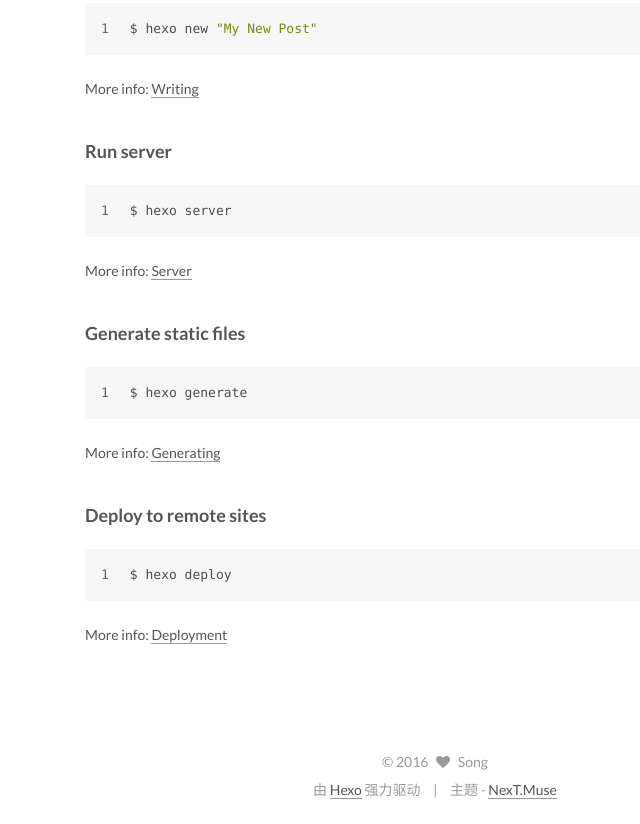
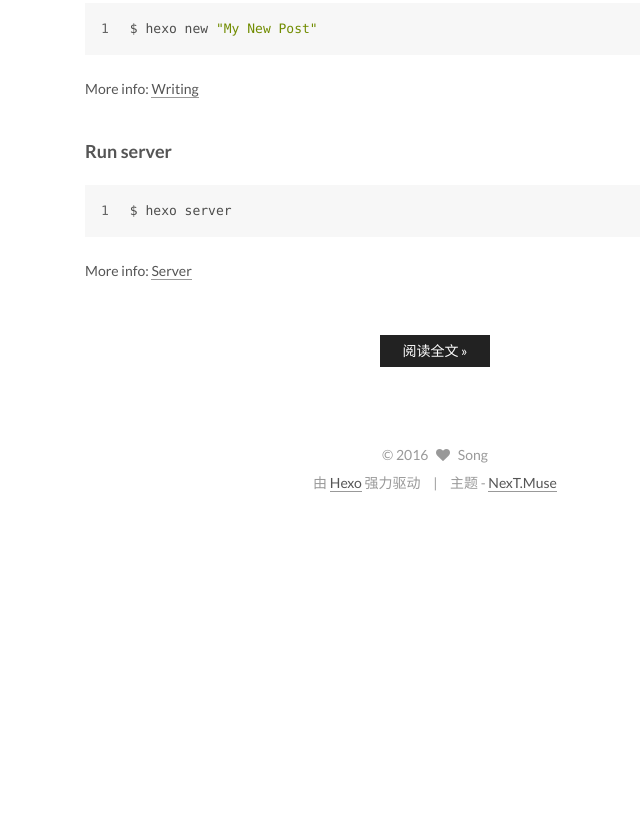
Before and after one commit to NicolasClarence/skjgithub950423.github.io, a plain HTML site: page index.html in a window 1280 px wide. Shown: the part 1473-2297 px from the top of the page, without its empty margins (205-845 px from the left). After the commit the page ends 1990 px from the top, so only its background shows below. Drawn offline with Linux system fonts and the light colour scheme; a script that the page names is missing.

Commit message:
Site updated: 2016-09-23 11:37:28

```diff
--- a/css/main.css
+++ b/css/main.css
@@ -1548,7 +1548,7 @@ pre .javascript .function {
   width: 4px;
   height: 4px;
   border-radius: 50%;
-  background: #d74603;
+  background: #fff;
 }
 .links-of-blogroll {
   font-size: 13px;
--- a/index.html
+++ b/index.html
@@ -390,18 +390,16 @@
 
 
 
-
-            <p>Welcome to <a href="https://hexo.io/" target="_blank" rel="external">Hexo</a>! This is your very first post. Check <a href="https://hexo.io/docs/" target="_blank" rel="external">documentation</a> for more info. If you get any problems when using Hexo, you can find the answer in <a href="https://hexo.io/docs/troubleshooting.html" target="_blank" rel="external">troubleshooting</a> or you can ask me on <a href="https://github.com/hexojs/hexo/issues" target="_blank" rel="external">GitHub</a>.</p>
+          <p>Welcome to <a href="https://hexo.io/">Hexo</a>! This is your very first post. Check <a href="https://hexo.io/docs/">documentation</a> for more info. If you get any problems when using Hexo, you can find the answer in <a href="https://hexo.io/docs/troubleshooting.html">troubleshooting</a> or you can ask me on <a href="https://github.com/hexojs/hexo/issues">GitHub</a>.</p>
 <h2 id="Quick-Start"><a href="#Quick-Start" class="headerlink" title="Quick Start"></a>Quick Start</h2><h3 id="Create-a-new-post"><a href="#Create-a-new-post" class="headerlink" title="Create a new post"></a>Create a new post</h3><figure class="highlight bash"><table><tr><td class="gutter"><pre><div class="line">1</div></pre></td><td class="code"><pre><div class="line">$ hexo new <span class="string">"My New Post"</span></div></pre></td></tr></table></figure>
-<p>More info: <a href="https://hexo.io/docs/writing.html" target="_blank" rel="external">Writing</a></p>
+<p>More info: <a href="https://hexo.io/docs/writing.html">Writing</a></p>
 <h3 id="Run-server"><a href="#Run-server" class="headerlink" title="Run server"></a>Run server</h3><figure class="highlight bash"><table><tr><td class="gutter"><pre><div class="line">1</div></pre></td><td class="code"><pre><div class="line">$ hexo server</div></pre></td></tr></table></figure>
-<p>More info: <a href="https://hexo.io/docs/server.html" target="_blank" rel="external">Server</a></p>
-<h3 id="Generate-static-files"><a href="#Generate-static-files" class="headerlink" title="Generate static files"></a>Generate static files</h3><figure class="highlight bash"><table><tr><td class="gutter"><pre><div class="line">1</div></pre></td><td class="code"><pre><div class="line">$ hexo generate</div></pre></td></tr></table></figure>
-<p>More info: <a href="https://hexo.io/docs/generating.html" target="_blank" rel="external">Generating</a></p>
-<h3 id="Deploy-to-remote-sites"><a href="#Deploy-to-remote-sites" class="headerlink" title="Deploy to remote sites"></a>Deploy to remote sites</h3><figure class="highlight bash"><table><tr><td class="gutter"><pre><div class="line">1</div></pre></td><td class="code"><pre><div class="line">$ hexo deploy</div></pre></td></tr></table></figure>
-<p>More info: <a href="https://hexo.io/docs/deployment.html" target="_blank" rel="external">Deployment</a></p>
-
-
+<p>More info: <a href="https://hexo.io/docs/server.html">Server</a></p>
+          <div class="post-more-link text-center">
+            <a class="btn" href="/2016/09/19/hello-world/#more" rel="contents">
+              阅读全文 &raquo;
+            </a>
+          </div>
 
 
     </div>
```
Also changed, not shown: 2016/09/19/hello-world/index.html (+2 -1 lines).
